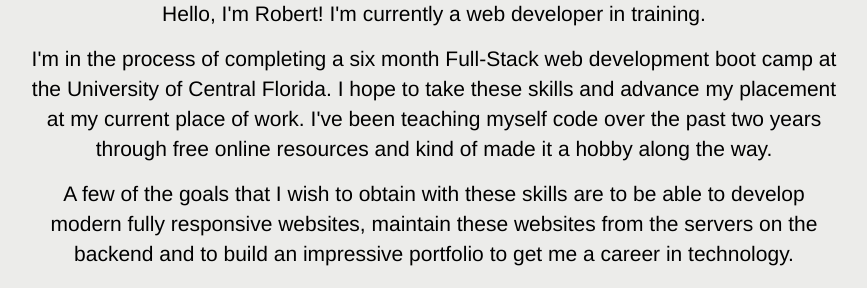
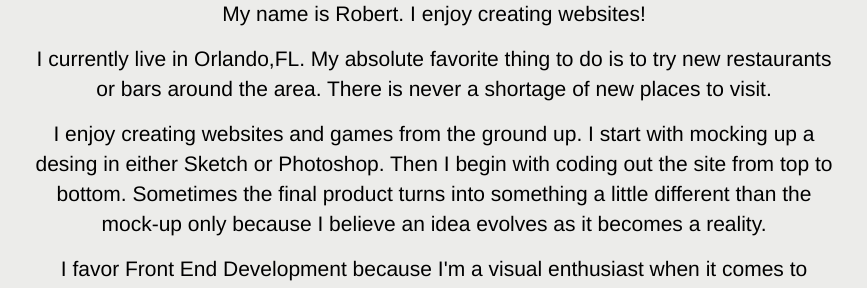
Before and after one commit to Roblester09/Bootstrap-Portfolio, a PHP site: page / in a window 1280 px wide. Shown: the part 1165-1453 px from the top of the page, without its empty margins (206-1073 px from the left). Run offline with PHP 8.4, Linux system fonts and the light colour scheme; some libraries are stand-ins or nearby versions.

Commit message:
Updated the about me section

```diff
--- a/css/style.css
+++ b/css/style.css
@@ -44,7 +44,7 @@
 }
 
 .well-height {
-  height: 350px;
+  height: 355px;
 }
 
 #contact {
--- a/index.html
+++ b/index.html
@@ -65,12 +65,11 @@
     <div class="row">
       <div class="col-md-2"></div>
       <div class="col-md-8">
-      <p>Hello, I'm Robert! I'm currently a web developer in training.</p>
-  		<p>I'm in the process of completing a six month Full-Stack web development boot camp at the University of Central Florida. I hope to take
-  		these skills and advance my placement at my current place of work. I've been teaching myself code over the past two years through free online
-  		resources and kind of made it a hobby along the way.</p>
-  		<p>A few of the goals that I wish to obtain with these skills are to be able to develop modern fully responsive websites, maintain these websites
-  		from the servers on the backend and to build an impressive portfolio to get me a career in technology. </p>
+      <p>My name is Robert. I enjoy creating websites!</p>
+  		<p>I currently live in Orlando,FL. My absolute favorite thing to do is to try new restaurants or bars around the area. There is never a shortage of new places to visit.</p>
+  		<p>I enjoy creating websites and games from the ground up. I start with mocking up a desing in either Sketch or Photoshop. Then I begin with coding out the site from top to bottom. Sometimes the final product turns into something a little different than the mock-up only because I believe an idea evolves as it becomes a reality.</p>
+        <p>I favor Front End Development because I'm a visual enthusiast when it comes to creating something. I enjoy seeing the project unfold as I develop it. I do have the mindset of a Full Stack Developer in that my code is easily inbedded with server side logic to make the Back End merger more seamless.</p>
+        <p>Go ahead and check out some of my recent work below! If you enjoy it then don't hesitate to let me know by sending over an email.</p>
       </div>
       <div class="col-md-2"></div>
     </div>
```
